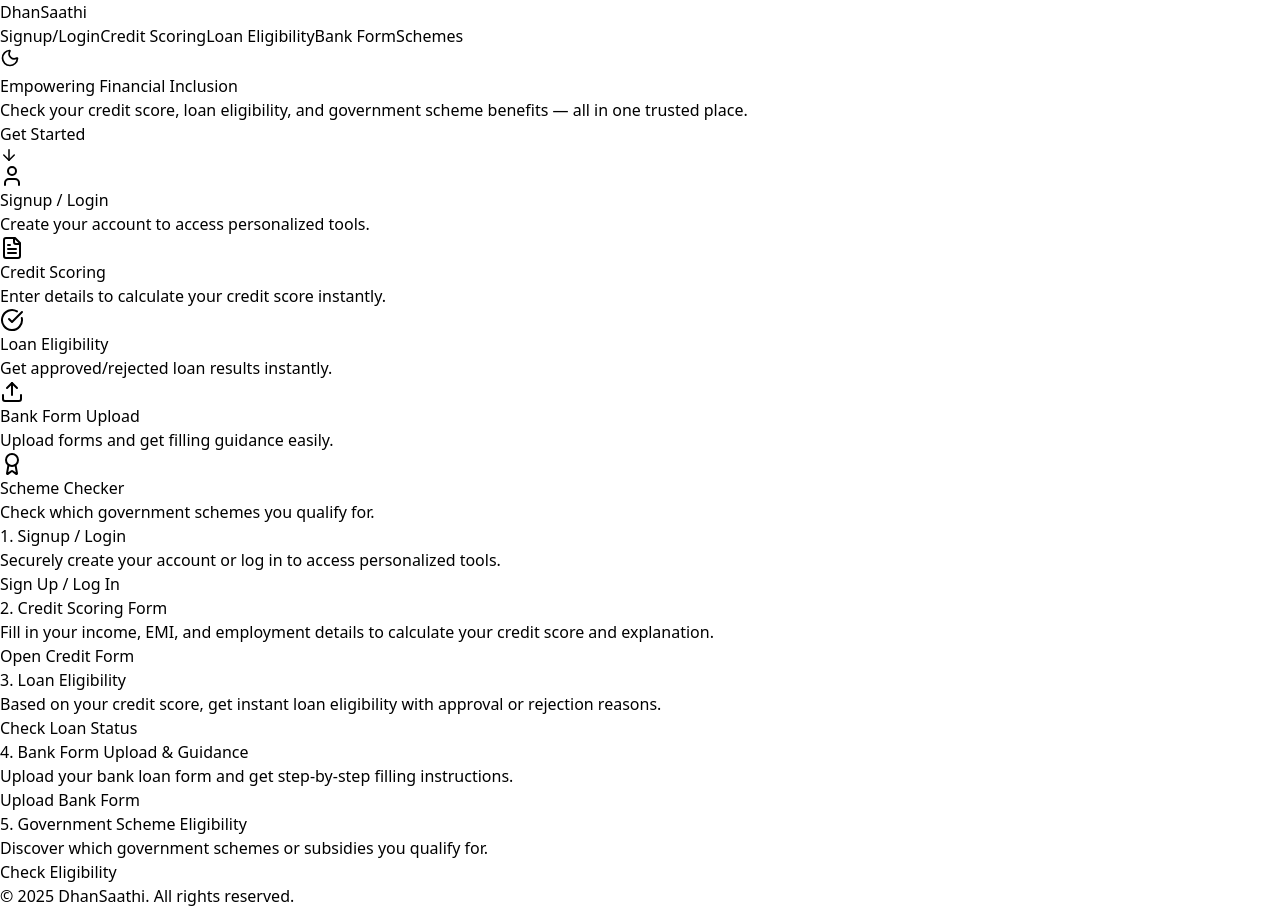
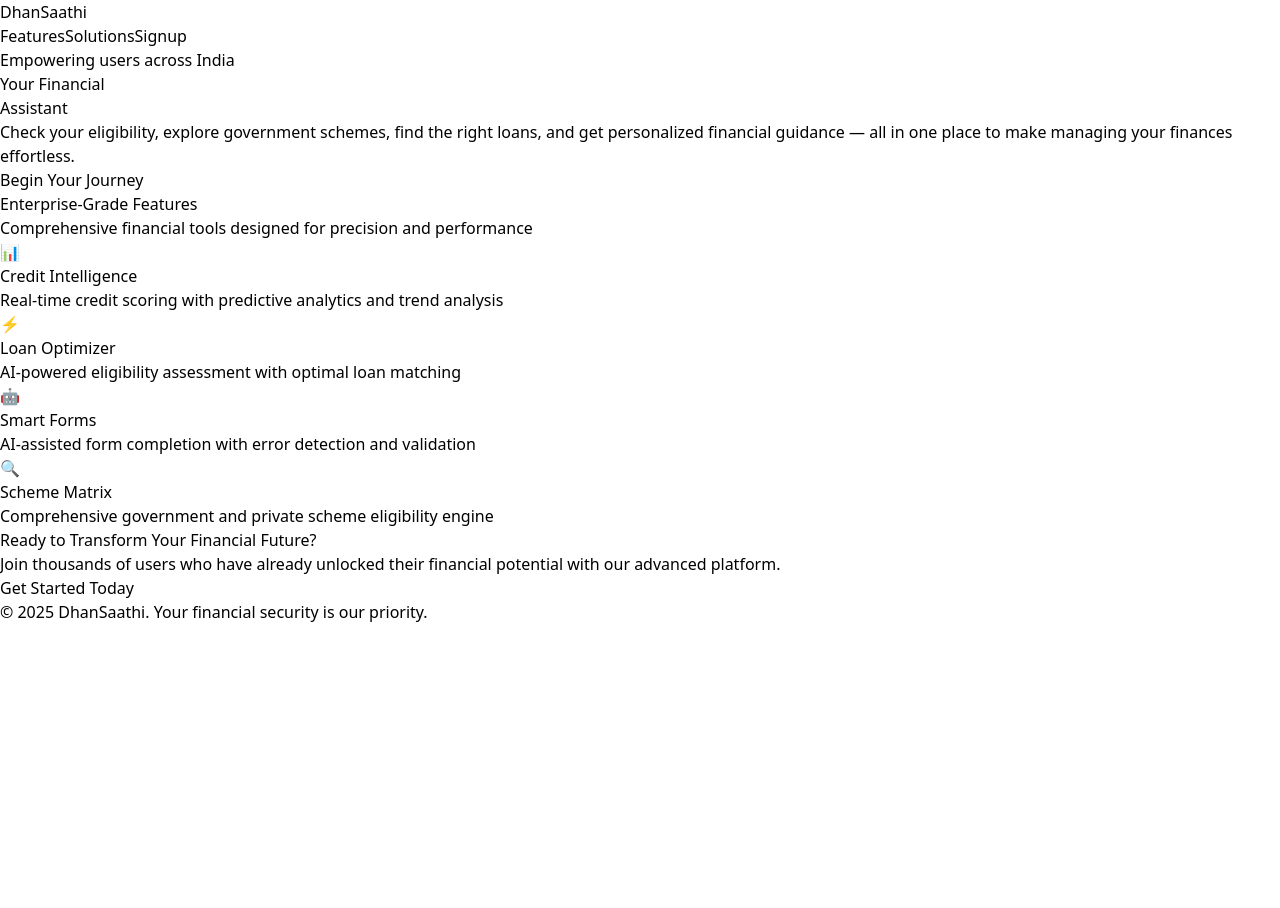
Before and after one commit to ACEathon-2025/Team-32, a React app in the folder DhanSaathi/frontend/: page / in a window 1280 px wide. After the commit the page ends 800 px from the top, so only its background shows below. Built offline with nearby package versions, Linux system fonts and the light colour scheme; the HTML template or start-up script is replaced by a standard one.

Commit message:
feat: add HomePage

```diff
--- a/DhanSaathi/frontend/src/pages/HomePage.tsx
+++ b/DhanSaathi/frontend/src/pages/HomePage.tsx
@@ -1,202 +1,174 @@
-import  { useState, useEffect } from "react";
-import {
-  ArrowDown,
-  Moon,
-  Sun,
-  User,
-  FileText,
-  CheckCircle,
-  Upload,
-  Award,
-} from "lucide-react";
+import { useState } from "react";
+import AuthModals from "./AuthModals";
 
-const HomePage: React.FC = () => {
-  const [darkMode, setDarkMode] = useState(false);
-  const [animating, setAnimating] = useState(false);
-  const [visibleSection, setVisibleSection] = useState<string | null>(null);
-
-  useEffect(() => {
-    const handleScroll = () => {
-      const sections = document.querySelectorAll("section");
-      sections.forEach((section) => {
-        const rect = section.getBoundingClientRect();
-        if (rect.top < window.innerHeight * 0.6 && rect.bottom > 0) {
-          setVisibleSection(section.id);
-        }
-      });
-    };
-    window.addEventListener("scroll", handleScroll);
-    return () => window.removeEventListener("scroll", handleScroll);
-  }, []);
-
-  const toggleTheme = () => {
-    setAnimating(true);
-    setDarkMode(!darkMode);
-    setTimeout(() => setAnimating(false), 600);
-  };
+export default function HomePage() {
+  const [showAuth, setShowAuth] = useState(false);
 
   return (
-    <div
-      className={`flex flex-col min-h-screen transition-colors duration-700 ease-in-out ${
-        darkMode ? "bg-gray-900 text-gray-100" : "bg-gray-50 text-gray-800"
-      } ${animating ? "scale-[1.01]" : "scale-100"} transition-transform duration-500`}
-    >
+    <div className="min-h-screen flex flex-col justify-between bg-gradient-to-br from-slate-950 via-purple-900 to-slate-900 text-white">
       {/* Navbar */}
-      <nav
-        className={`sticky top-0 z-50 flex justify-between items-center px-6 py-3 shadow-md transition-all duration-700 ease-in-out ${
-          darkMode ? "bg-gray-800 text-gray-100" : "bg-purple-700 text-white"
-        }`}
-      >
-        <h1 className="text-2xl font-bold tracking-wide">DhanSaathi</h1>
+      <header className="flex justify-between items-center p-6 bg-black/30 backdrop-blur-xl border-b border-purple-500/20">
+        <div className="flex items-center space-x-2">
+          <div className="w-3 h-3 bg-gradient-to-r from-amber-400 to-orange-500 rounded-full animate-pulse"></div>
+          <h1 className="text-2xl font-bold bg-gradient-to-r from-amber-200 to-orange-300 bg-clip-text text-transparent">
+            DhanSaathi
+          </h1>
+        </div>
+        <div className="hidden md:flex space-x-8">
+          <a href="#" className="hover:text-amber-300 transition-colors duration-300 font-medium">Features</a>
+          <a href="#" className="hover:text-amber-300 transition-colors duration-300 font-medium">Solutions</a>
+          <a href="#" className="hover:text-amber-300 transition-colors duration-300 font-medium"
+           onClick={() => setShowAuth(true)}>Signup</a>
+        </div>
+      </header>
 
-        <div className="hidden md:flex space-x-6 text-sm font-medium">
-          {["Signup/Login", "Credit Scoring", "Loan Eligibility", "Bank Form", "Schemes"].map(
-            (label, i) => {
-              const id = ["signup", "credit", "loan", "bankform", "scheme"][i];
-              return (
-                <a
-                  key={id}
-                  href={`#${id}`}
-                  className="relative group overflow-hidden"
-                >
-                  {label}
-                  <span className="absolute bottom-0 left-0 w-0 h-[2px] bg-white group-hover:w-full transition-all duration-500 ease-[cubic-bezier(0.4,0,0.2,1)]" />
-                </a>
-              );
-            }
-          )}
+      {/* Hero Section */}
+      <section className="flex flex-col items-center text-center mt-16 px-6 relative">
+        {/* Animated background elements */}
+        <div className="absolute top-10 left-10 w-20 h-20 bg-purple-500/10 rounded-full blur-xl animate-pulse"></div>
+        <div className="absolute bottom-10 right-10 w-16 h-16 bg-amber-500/10 rounded-full blur-xl animate-pulse delay-1000"></div>
+
+        <div className="relative z-10">
+          <div className="inline-flex items-center px-4 py-2 rounded-full bg-amber-500/10 border border-amber-500/30 mb-6">
+            <span className="w-2 h-2 bg-amber-400 rounded-full mr-2 animate-pulse"></span>
+            <span className="text-amber-300 text-sm font-medium"> Empowering users across India</span>
           </div>
 
+         <h2 className="text-5xl md:text-7xl font-bold mb-6 leading-tight">
+  <span className="bg-gradient-to-r from-white via-amber-100 to-amber-200 bg-clip-text text-transparent">
+    Your Financial
+  </span>
+  <br />
+  <span className="text-amber-400">Assistant</span>
+</h2>
+
+<p className="text-slate-300 max-w-2xl mb-10 text-xl leading-relaxed">
+  Check your eligibility, explore government schemes, find the right loans, and get personalized financial guidance — all in one place to make managing your finances effortless.
+</p>
+
+
+          <div className="flex flex-col sm:flex-row gap-4 justify-center items-center">
             <button
-          onClick={toggleTheme}
-          className={`p-2 rounded-full transition-all duration-500 ease-[cubic-bezier(0.4,0,0.2,1)] transform hover:scale-110 hover:shadow-[0_0_15px_rgba(255,255,255,0.3)] ${
-            darkMode
-              ? "bg-gray-700 text-yellow-300 hover:bg-gray-600"
-              : "bg-white/30 text-white hover:bg-white/40"
-          }`}
-          title="Toggle Theme"
+              onClick={() => setShowAuth(true)}
+              className="group relative bg-gradient-to-r from-amber-500 to-orange-500 hover:from-amber-600 hover:to-orange-600 px-8 py-4 rounded-xl text-lg font-semibold transition-all duration-300 transform hover:scale-105 shadow-lg hover:shadow-amber-500/25"
             >
+              <span className="relative z-10">Begin Your Journey</span>
+              <div className="absolute inset-0 bg-gradient-to-r from-amber-400 to-orange-400 rounded-xl opacity-0 group-hover:opacity-100 transition-opacity duration-300 blur-sm -z-10"></div>
+            </button>
+            {/* <button className="border border-amber-500/50 hover:border-amber-400 hover:bg-amber-500/10 px-8 py-4 rounded-xl text-lg font-medium transition-all duration-300">
+              View Demo
+            </button> */}
+          </div>
+        </div>
+      </section>
+
+      {/* Feature Cards */}
+      <section className="px-6 mt-24 mb-16 relative">
+        <div className="max-w-7xl mx-auto">
+          <div className="text-center mb-16">
+            <h3 className="text-3xl md:text-4xl font-bold mb-4">
+              <span className="bg-gradient-to-r from-amber-200 to-orange-200 bg-clip-text text-transparent">
+                Enterprise-Grade Features
+              </span>
+            </h3>
+            <p className="text-slate-400 text-lg max-w-2xl mx-auto">
+              Comprehensive financial tools designed for precision and performance
+            </p>
+          </div>
+
+          <div className="grid grid-cols-1 md:grid-cols-2 lg:grid-cols-4 gap-6">
+            {[
+              {
+                title: "Credit Intelligence",
+                desc: "Real-time credit scoring with predictive analytics and trend analysis",
+                icon: "📊",
+                gradient: "from-purple-500/20 to-blue-500/20"
+              },
+              {
+                title: "Loan Optimizer",
+                desc: "AI-powered eligibility assessment with optimal loan matching",
+                icon: "⚡",
+                gradient: "from-amber-500/20 to-orange-500/20"
+              },
+              {
+                title: "Smart Forms",
+                desc: "AI-assisted form completion with error detection and validation",
+                icon: "🤖",
+                gradient: "from-green-500/20 to-emerald-500/20"
+              },
+              {
+                title: "Scheme Matrix",
+                desc: "Comprehensive government and private scheme eligibility engine",
+                icon: "🔍",
+                gradient: "from-red-500/20 to-pink-500/20"
+              },
+            ].map((feature, index) => (
               <div
-            className={`transition-transform duration-500 ${
-              darkMode ? "rotate-180" : "rotate-0"
-            }`}
+                key={index}
+                className={`group relative bg-gradient-to-br ${feature.gradient} border border-white/10 hover:border-amber-400/30 p-8 rounded-2xl transition-all duration-500 hover:transform hover:scale-105 backdrop-blur-sm`}
               >
-            {darkMode ? <Sun size={20} /> : <Moon size={20} />}
+                <div className="absolute inset-0 bg-black/50 rounded-2xl group-hover:bg-black/40 transition-colors duration-300"></div>
+                <div className="relative z-10">
+                  <div className="text-3xl mb-4 transform group-hover:scale-110 transition-transform duration-300">
+                    {feature.icon}
                   </div>
-        </button>
-      </nav>
+                  <h3 className="text-xl font-bold text-white mb-3 group-hover:text-amber-200 transition-colors duration-300">
+                    {feature.title}
+                  </h3>
+                  <p className="text-slate-300 leading-relaxed">
+                    {feature.desc}
+                  </p>
+                </div>
+              </div>
+            ))}
+          </div>
+        </div>
+      </section>
 
-      {/* Hero Section */}
-      <section className="flex-1 text-center py-20 bg-gradient-to-br from-purple-600 to-purple-900 text-white transition-all duration-700 ease-in-out">
-        <div className="max-w-3xl mx-auto px-4">
-          <h2 className="text-4xl font-extrabold mb-4 animate-fadeIn">
-            Empowering Financial Inclusion
-          </h2>
-          <p className="text-lg opacity-90 mb-8">
-            Check your credit score, loan eligibility, and government scheme benefits — all in one trusted place.
+      {/* CTA Section */}
+      <section className="px-6 mb-16">
+        <div className="max-w-4xl mx-auto bg-gradient-to-r from-amber-500/10 to-orange-500/10 border border-amber-500/20 rounded-3xl p-12 text-center relative overflow-hidden">
+          <div className="absolute -top-20 -right-20 w-40 h-40 bg-amber-500/10 rounded-full blur-2xl"></div>
+          <div className="absolute -bottom-20 -left-20 w-40 h-40 bg-orange-500/10 rounded-full blur-2xl"></div>
+
+          <h3 className="text-3xl md:text-4xl font-bold mb-6">
+            Ready to Transform Your Financial Future?
+          </h3>
+          <p className="text-slate-300 text-lg mb-8 max-w-2xl mx-auto">
+            Join thousands of users who have already unlocked their financial potential with our advanced platform.
           </p>
           <button
-            onClick={() =>
-              document.getElementById("signup")?.scrollIntoView({ behavior: "smooth" })
-            }
-            className="mt-2 px-6 py-3 bg-white text-purple-700 font-semibold rounded-xl shadow-md relative overflow-hidden group transition-all duration-500 ease-[cubic-bezier(0.4,0,0.2,1)] hover:scale-105 hover:shadow-lg"
+            onClick={() => setShowAuth(true)}
+            className="bg-gradient-to-r from-amber-500 to-orange-500 hover:from-amber-600 hover:to-orange-600 px-10 py-4 rounded-xl text-lg font-semibold transition-all duration-300 transform hover:scale-105 shadow-2xl"
           >
-            <span className="relative z-10 flex items-center gap-2">
-              Get Started <ArrowDown size={18} />
-            </span>
-            <span className="absolute inset-0 bg-gradient-to-r from-purple-300 to-purple-600 opacity-0 group-hover:opacity-20 blur-md transition-all duration-700 ease-in-out" />
+            Get Started Today
           </button>
         </div>
       </section>
 
-      {/* Feature Cards */}
-      <section className="max-w-6xl mx-auto grid sm:grid-cols-2 md:grid-cols-3 gap-6 p-10">
-        {[
-          { icon: <User />, title: "Signup / Login", desc: "Create your account to access personalized tools." },
-          { icon: <FileText />, title: "Credit Scoring", desc: "Enter details to calculate your credit score instantly." },
-          { icon: <CheckCircle />, title: "Loan Eligibility", desc: "Get approved/rejected loan results instantly." },
-          { icon: <Upload />, title: "Bank Form Upload", desc: "Upload forms and get filling guidance easily." },
-          { icon: <Award />, title: "Scheme Checker", desc: "Check which government schemes you qualify for." },
-        ].map((f, i) => (
-          <div
-            key={i}
-            className={`p-6 rounded-2xl shadow-md relative overflow-hidden transition-all duration-700 ease-[cubic-bezier(0.4,0,0.2,1)] hover:shadow-[0_0_25px_rgba(139,92,246,0.5)] hover:-translate-y-1 hover:scale-[1.03] ${
-              darkMode ? "bg-gray-800" : "bg-white"
-            }`}
+      {/* Footer */}
+     <footer className="bg-black/40 border-t border-amber-500/10 py-8 px-6 mt-16">
+        <div className="max-w-7xl mx-auto text-center">
+          <p className="text-slate-500 text-sm">
+            © 2025 DhanSaathi. Your financial security is our priority.
+          </p>
+        </div>
+      </footer>
+
+      {/* Auth Modal */}
+      {showAuth && (
+        <div className="fixed inset-0 bg-black/80 backdrop-blur-xl flex items-center justify-center z-50 p-4">
+          <div className="bg-gradient-to-br from-slate-900 to-slate-800 border border-amber-500/20 p-8 rounded-2xl w-full max-w-md relative shadow-2xl">
+            <button
+              onClick={() => setShowAuth(false)}
+              className="absolute top-4 right-4 text-slate-400 hover:text-amber-300 text-xl font-bold transition-colors duration-300"
             >
-            <div className="absolute inset-0 bg-gradient-to-r from-purple-400/10 to-purple-600/10 opacity-0 group-hover:opacity-100 blur-xl transition-all duration-700 ease-in-out"></div>
-            <div className="relative z-10 flex items-center gap-3 text-purple-700 mb-3">
-              {f.icon}
-              <h4 className="font-semibold text-lg">{f.title}</h4>
+              ✕
+            </button>
+            <AuthModals />
           </div>
-            <p className="relative z-10 text-gray-600 dark:text-gray-300">{f.desc}</p>
         </div>
-        ))}
-      </section>
-
-      {/* Sections */}
-      {[
-        {
-          id: "signup",
-          title: "1. Signup / Login",
-          desc: "Securely create your account or log in to access personalized tools.",
-          button: "Sign Up / Log In",
-        },
-        {
-          id: "credit",
-          title: "2. Credit Scoring Form",
-          desc: "Fill in your income, EMI, and employment details to calculate your credit score and explanation.",
-          button: "Open Credit Form",
-        },
-        {
-          id: "loan",
-          title: "3. Loan Eligibility",
-          desc: "Based on your credit score, get instant loan eligibility with approval or rejection reasons.",
-          button: "Check Loan Status",
-        },
-        {
-          id: "bankform",
-          title: "4. Bank Form Upload & Guidance",
-          desc: "Upload your bank loan form and get step-by-step filling instructions.",
-          button: "Upload Bank Form",
-        },
-        {
-          id: "scheme",
-          title: "5. Government Scheme Eligibility",
-          desc: "Discover which government schemes or subsidies you qualify for.",
-          button: "Check Eligibility",
-        },
-      ].map((s) => (
-        <section
-          key={s.id}
-          id={s.id}
-          className={`p-10 transition-all duration-700 ease-in-out ${
-            visibleSection === s.id
-              ? "opacity-100 translate-y-0"
-              : "opacity-0 translate-y-10"
-          } ${darkMode ? "bg-gray-900" : "bg-gray-50"}`}
-        >
-          <div className="max-w-6xl mx-auto">
-            <h3 className="text-2xl font-semibold text-purple-700 mb-4">{s.title}</h3>
-            <p className="text-gray-600 dark:text-gray-300 mb-6">{s.desc}</p>
-            <button className="px-6 py-3 bg-purple-700 text-white rounded-lg relative overflow-hidden group transition-all duration-500 hover:scale-105 hover:shadow-[0_0_20px_rgba(139,92,246,0.4)]">
-              <span className="relative z-10">{s.button}</span>
-              <span className="absolute inset-0 bg-gradient-to-r from-purple-400 to-purple-700 opacity-0 group-hover:opacity-20 blur-md transition-all duration-700 ease-in-out" />
-            </button>
-          </div>
-        </section>
-      ))}
-
-      {/* Footer */}
-      <footer
-        className={`text-center py-6 mt-auto transition-all duration-700 ease-in-out ${
-          darkMode ? "bg-gray-800 text-gray-300" : "bg-purple-700 text-white"
-        }`}
-      >
-        <p>© {new Date().getFullYear()} DhanSaathi. All rights reserved.</p>
-      </footer>
+      )}
     </div>
   );
-};
-
-export default HomePage;
+}
```
Also changed, not shown: DhanSaathi/frontend/src/pages/AuthModals.tsx (deleted, +0 -100 lines). Lines whose indentation alone changed are shown as unchanged.
